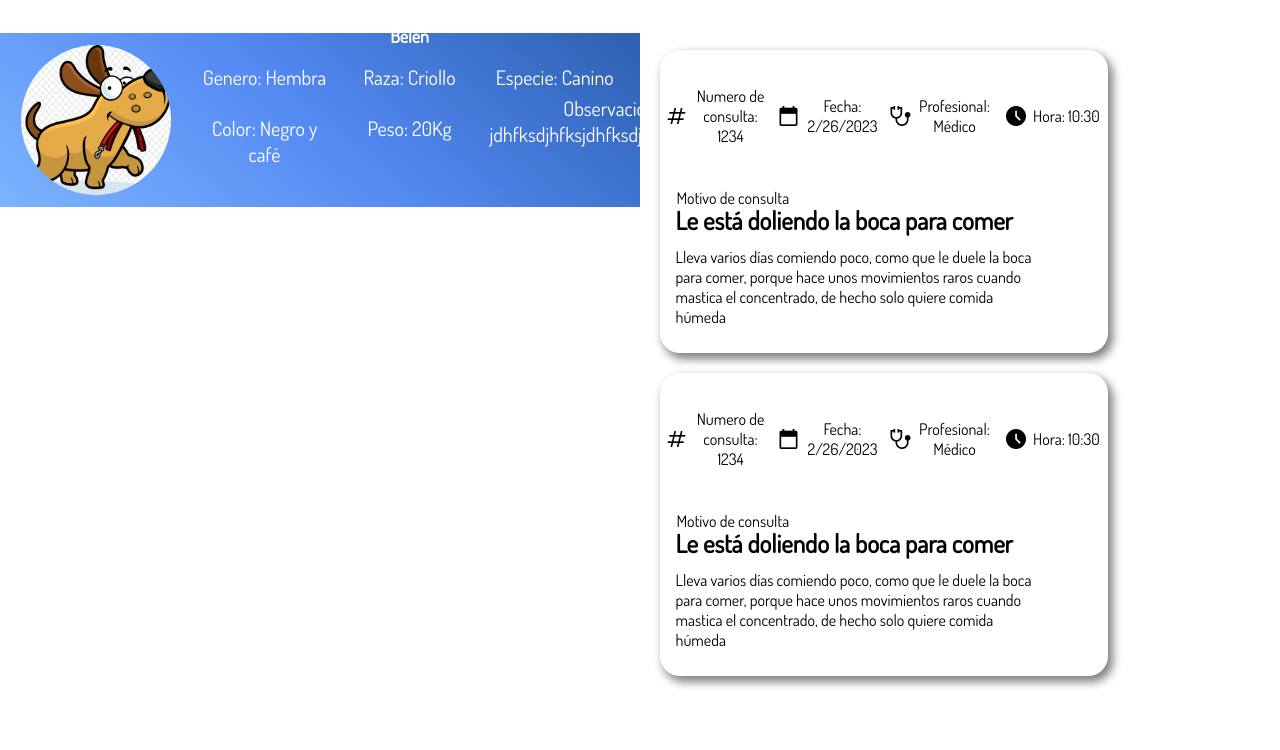
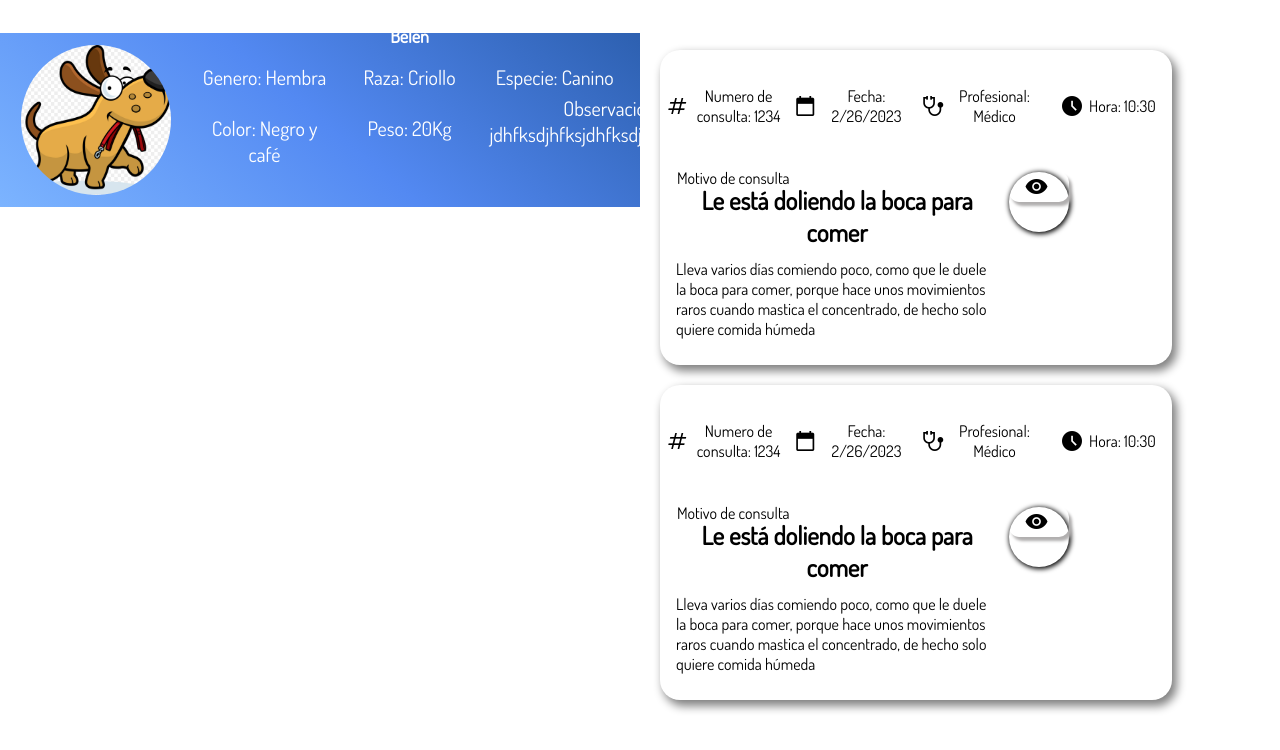
Before and after one commit to nicbuirod/Veterinaria_Front, a React (Create React App) app: page /pets in a window 1280 px wide. Shown: the top 750 px of the page. Built offline with nearby package versions, Linux system fonts and the light colour scheme.

Commit message:
se agrega funcionalidad de sala de espera

```diff
--- a/src/components/Pets/PetHistory/PetHistory.jsx
+++ b/src/components/Pets/PetHistory/PetHistory.jsx
@@ -23,7 +23,7 @@ const PetHistory = () => {
             <p>Hora: 10:30</p>
           </div>
         </div>
-
+        <div className="history-container">
           <div className="history-event">
             <div className="history-event__reason">
               <p>Motivo de consulta</p>
@@ -39,6 +39,12 @@ const PetHistory = () => {
                 comer, porque hace unos movimientos raros cuando mastica el
                 concentrado, de hecho solo quiere comida húmeda
               </p>
+            </div>
+          </div>
+          <div className="history-buttons">
+            <button className="history-buttons__button">
+              <span class="material-symbols-outlined">visibility</span>
+            </button>
           </div>
         </div>
       </div>
@@ -62,7 +68,7 @@ const PetHistory = () => {
             <p>Hora: 10:30</p>
           </div>
         </div>
-
+        <div className="history-container">
           <div className="history-event">
             <div className="history-event__reason">
               <p>Motivo de consulta</p>
@@ -80,6 +86,12 @@ const PetHistory = () => {
               </p>
             </div>
           </div>
+          <div className="history-buttons">
+            <button className="history-buttons__button">
+              <span class="material-symbols-outlined">visibility</span>
+            </button>
+          </div>
+        </div>
       </div>
     </div>
   );
--- a/src/components/Pets/PetHistory/pet-history.scss
+++ b/src/components/Pets/PetHistory/pet-history.scss
@@ -11,7 +11,7 @@
   margin-top: 30px;
 
   &__events-div {
-    width: 70%;
+    width: 80%;
     display: flex;
     justify-content: flex-start;
     align-items: flex-start;
@@ -20,6 +20,32 @@
     box-shadow: 4px 5px 10px 1px gray;
     margin-left: 20px;
     margin-top: 20px;
+  }
+}
+
+.history-buttons {
+  width: 5%;
+  display: flex;
+  justify-content: space-around;
+  align-items: space-around;
+  flex-direction: row;
+  width: 60px;
+  height: 60px;
+  border-radius: 300%;
+  margin-top: 30px;
+  color: white;
+  box-shadow: 1px 1px 5px 1px black;
+  &:hover {
+    transform: scale(1.2);
+  }
+  background-color: transparent;
+
+  &__button {
+    display: flex;
+    justify-content: center;
+    align-items: center;
+    background-color: transparent;
+    border: none;
   }
 }
 
@@ -46,7 +72,8 @@
   display: flex;
   justify-content: flex-start;
   align-items: flex-start;
-  flex-direction: column;
+  flex-direction: row;
+  flex-wrap: wrap;
   margin: 10px;
 
   &__reason {
@@ -88,3 +115,11 @@
   color: black;
   padding-right: 5px;
 }
+
+.history-container {
+  width: 80%;
+  display: flex;
+  justify-content: space-around;
+  align-items: space-around;
+  flex-direction: row;
+}
--- /dev/null
+++ b/src/pages/WaitingRoom.jsx
@@ -0,0 +1,13 @@
+import React from "react";
+import PetInformation from "../components/Pets/PetInformation/PetInformation";
+
+const WaitingRoom = () => {
+  return (
+    <div>
+      <h1>Sala de espera</h1>
+      <PetInformation />
+    </div>
+  );
+};
+
+export default WaitingRoom;
--- a/src/pages/index.js
+++ b/src/pages/index.js
@@ -13,6 +13,8 @@ import Desparasitacion from "./Desparasitacion";
 import ConsultationNew from "./ConsultationNew";
 import FollowPet from "./FollowPet";
 
+import WaitingRoom from "./WaitingRoom";
+
 export {
   Login,
   OwnersRegister,
@@ -24,4 +26,5 @@ export {
   FollowPet,
   Vacunacion,
   Desparasitacion,
+  WaitingRoom,
 };
--- a/src/router/index.jsx
+++ b/src/router/index.jsx
@@ -11,6 +11,7 @@ import {
   FollowPet,
   Vacunacion,
   Desparasitacion,
+  WaitingRoom,
 } from "../pages";
 
 const router = createBrowserRouter([
@@ -59,6 +60,10 @@ const router = createBrowserRouter([
     path: "/desparasitacion",
     element: <Desparasitacion />,
   },
+  {
+    path: "/waitingroom",
+    element: <WaitingRoom />,
+  },
 ]);
 
 const CustomRouter = () => <RouterProvider router={router}></RouterProvider>;
```
Lines whose indentation alone changed are shown as unchanged.
